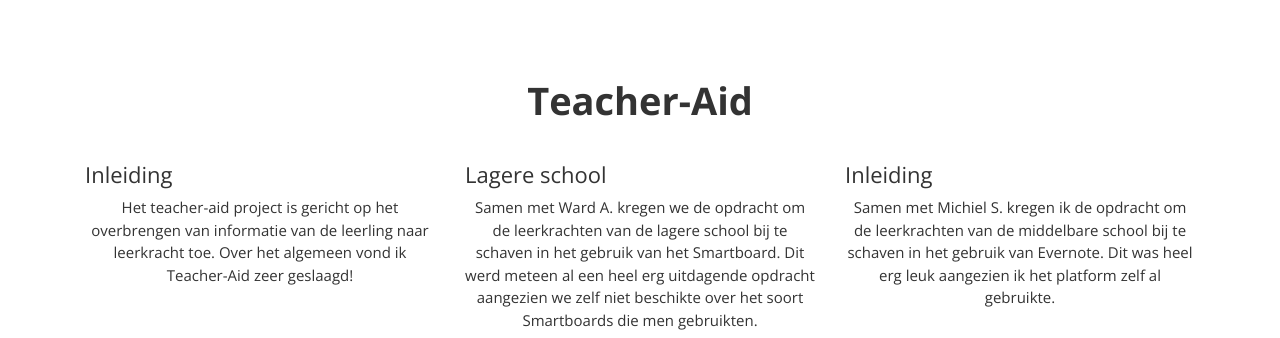
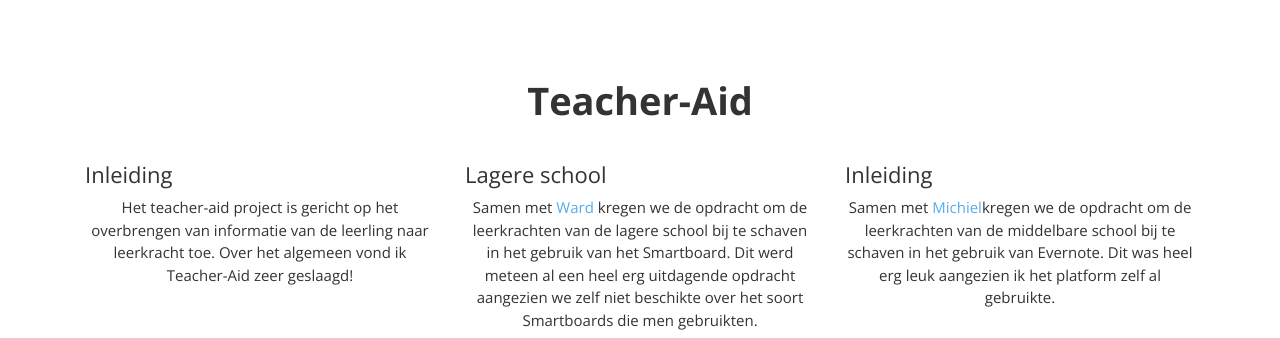
Before and after one commit to IgnasGers/LaurensTheunis.github.io, a plain HTML site: page index.html in a window 1280 px wide. Shown: the part 2982-3320 px from the top of the page. Drawn offline with nearby package versions, Linux system fonts and the light colour scheme; grey boxes are pictures that could not be loaded.

Commit message:
ALPHA 1.7
Hyperlinks Teacher-aid

```diff
--- a/index.html
+++ b/index.html
@@ -298,11 +298,11 @@
 				</div>
 				<div class="col-sm-4">
 				<P STYLE="text-align: center;"><h3>Lagere school</h3></p>
-				<P STYLE="text-align: center;">Samen met Ward A. kregen we de opdracht om de leerkrachten van de lagere school bij te schaven in het gebruik van het Smartboard. Dit werd meteen al een heel erg uitdagende opdracht aangezien we zelf niet beschikte over het soort Smartboards die men gebruikten.</p>
+				<P STYLE="text-align: center;">Samen met <a href="http://wardadriaensen.github.io/home/">Ward</a> kregen we de opdracht om de leerkrachten van de lagere school bij te schaven in het gebruik van het Smartboard. Dit werd meteen al een heel erg uitdagende opdracht aangezien we zelf niet beschikte over het soort Smartboards die men gebruikten.</p>
 				</div>
 				<div class="col-sm-4">
 				<P STYLE="text-align: center;"><h3>Inleiding</h3></p>
-				<P STYLE="text-align: center;">Samen met Michiel S. kregen ik de opdracht om de leerkrachten van de middelbare school bij te schaven in het gebruik van Evernote. Dit was heel erg leuk aangezien ik het platform zelf al gebruikte.</p>
+				<P STYLE="text-align: center;">Samen met <a href="http://michielsegers.github.io/">Michiel</a>kregen we de opdracht om de leerkrachten van de middelbare school bij te schaven in het gebruik van Evernote. Dit was heel erg leuk aangezien ik het platform zelf al gebruikte.</p>
 				</div>
 			</div>
 
```
